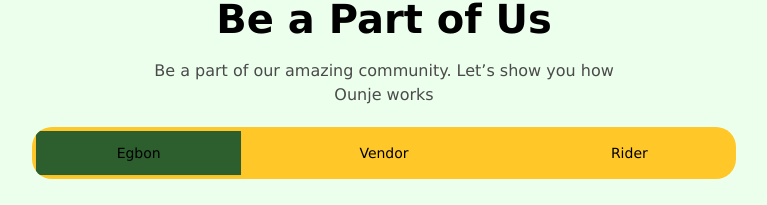
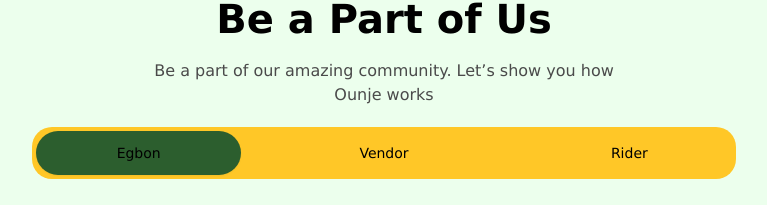
Before and after one commit to Ounje/ounje-landingpage, a React (Vite) app: page /#/ in a window 1280 px wide. Shown: the part 3629-3834 px from the top of the page, without its empty margins (256-1023 px from the left). Built offline with nearby package versions, Linux system fonts and the light colour scheme; the HTML template or start-up script is replaced by a standard one.

Commit message:
final fixes on the tab

```diff
--- a/src/components/AbokiNaSection.tsx
+++ b/src/components/AbokiNaSection.tsx
@@ -1,4 +1,3 @@
-import React from "react";
 import { motion } from "framer-motion";
 
 const AbokiNaSection = () => (
--- a/src/components/Footer.tsx
+++ b/src/components/Footer.tsx
@@ -1,4 +1,3 @@
-import React from "react";
 import { Button } from "./Button";
 
 const Footer = () => (
--- a/src/components/HeroSection.tsx
+++ b/src/components/HeroSection.tsx
@@ -1,5 +1,3 @@
-import React from "react";
-
 const HeroSection = () => (
   <section className="relative h-[420px] md:h-[1000px]">
     {/* Hero content */}
--- a/src/components/TestimonialsSection.tsx
+++ b/src/components/TestimonialsSection.tsx
@@ -45,7 +45,7 @@
               <TabsTrigger
                 key={category.id}
                 value={category.id}
-                className="py-3 w-full rounded-[30px] data-[state=active]:bg-[#2C5E2E]"
+                className="py-3 w-full rounded-3xl data-[state=active]:bg-[#2C5E2E]"
               >
                 <span>{category.title}</span>
               </TabsTrigger>
--- a/src/components/ui/tabs.tsx
+++ b/src/components/ui/tabs.tsx
@@ -29,7 +29,7 @@
   <TabsPrimitive.Trigger
     ref={ref}
     className={cn(
-      "inline-flex items-center justify-center whitespace-nowrap rounded-sm px-3 py-1.5 text-sm font-medium ring-offset-background transition-all focus-visible:outline-none focus-visible:ring-2 focus-visible:ring-ring focus-visible:ring-offset-2 disabled:pointer-events-none disabled:opacity-50  data-[state=active]:text-foreground data-[state=active]:shadow-sm",
+      "inline-flex items-center justify-center whitespace-nowrap px-3 py-1.5 text-sm font-medium ring-offset-background transition-all focus-visible:outline-none focus-visible:ring-2 focus-visible:ring-ring focus-visible:ring-offset-2 disabled:pointer-events-none disabled:opacity-50  data-[state=active]:text-foreground data-[state=active]:shadow-sm",
       className
     )}
     {...props}
```
